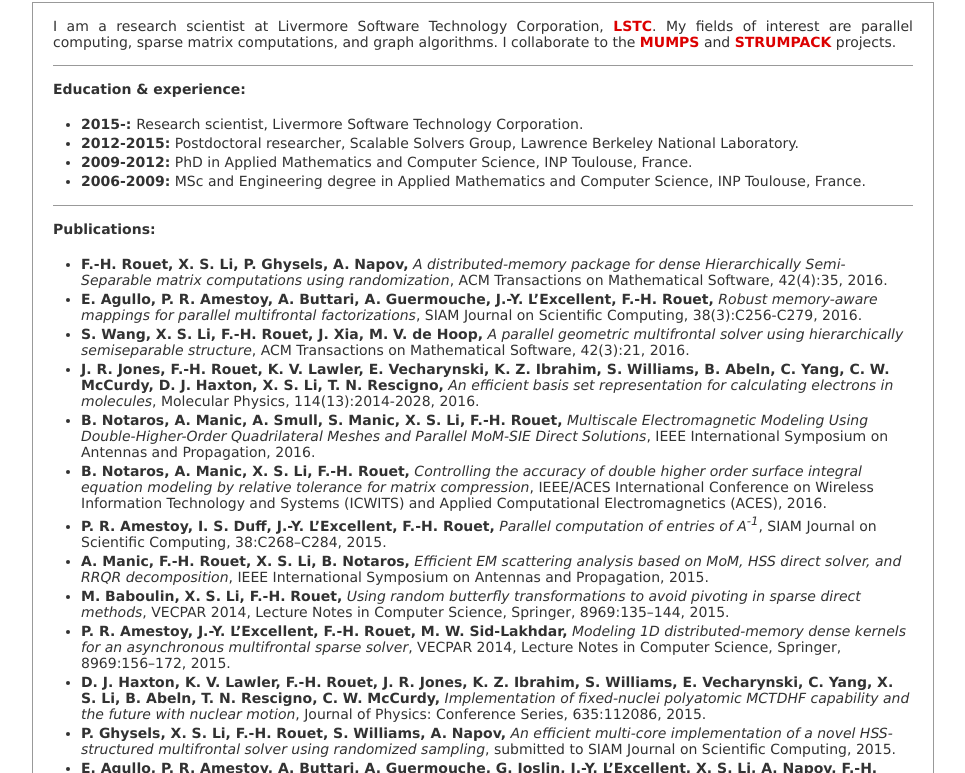
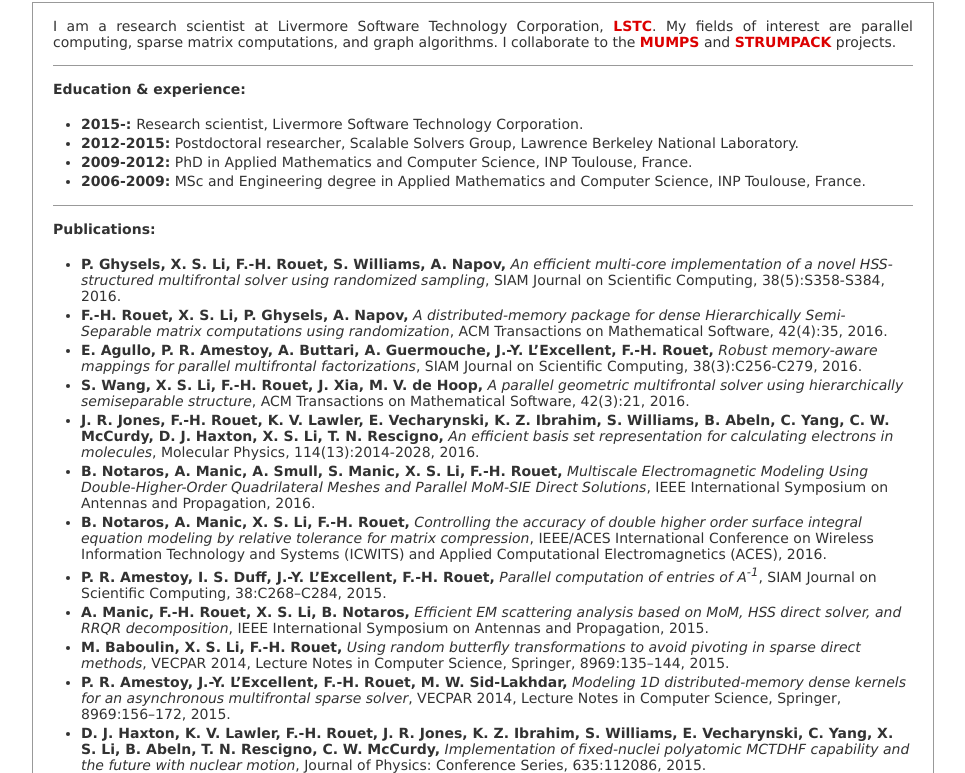
Before and after one commit to fhrouet/fhrouet.github.io, a plain HTML site: page index.html in a window 1280 px wide. Shown: the part 163-936 px from the top of the page, without its empty margins (157-1122 px from the left). Drawn offline with Linux system fonts and the light colour scheme.

Commit message:
SISC CSE15 paper.

```diff
--- a/index.html
+++ b/index.html
@@ -43,18 +43,18 @@
       <div id="publis">
         <strong>Publications:</strong><br/><br/>
         <ul>
+          <li><strong>P. Ghysels, X. S. Li, F.-H. Rouet, S. Williams, A. Napov,</strong> <i>An efficient multi-core implementation of a novel HSS-structured multifrontal solver using randomized sampling</i>, SIAM Journal on Scientific Computing, 38(5):S358-S384, 2016.</li>
           <li><strong>F.-H. Rouet, X. S. Li, P. Ghysels, A. Napov,</strong> <i>A distributed-memory package for dense Hierarchically Semi-Separable matrix computations using randomization</i>, ACM Transactions on Mathematical Software, 42(4):35, 2016.</li>
           <li><strong>E. Agullo, P. R. Amestoy, A. Buttari, A. Guermouche, J.-Y. L’Excellent, F.-H. Rouet,</strong> <i>Robust memory-aware mappings for parallel multifrontal factorizations</i>, SIAM Journal on Scientific Computing, 38(3):C256-C279, 2016.</li>
           <li><strong>S. Wang, X. S. Li, F.-H. Rouet, J. Xia, M. V. de Hoop,</strong> <i>A parallel geometric multifrontal solver using hierarchically semiseparable structure</i>, ACM Transactions on Mathematical Software, 42(3):21, 2016.</li>
           <li><strong>J. R. Jones, F.-H. Rouet, K. V. Lawler, E. Vecharynski, K. Z. Ibrahim, S. Williams, B. Abeln, C. Yang, C. W. McCurdy, D. J. Haxton, X. S. Li, T. N. Rescigno,</strong> <i>An efficient basis set representation for calculating electrons in molecules</i>, Molecular Physics, 114(13):2014-2028, 2016.</li>
           <li><strong>B. Notaros, A. Manic, A. Smull, S. Manic, X. S. Li, F.-H. Rouet,</strong> <i>Multiscale Electromagnetic Modeling Using Double-Higher-Order Quadrilateral Meshes and Parallel MoM-SIE Direct Solutions</i>, IEEE International Symposium on Antennas and Propagation, 2016.</li>
-	  <li><strong>B. Notaros, A. Manic, X. S. Li, F.-H. Rouet,</strong> <i>Controlling the accuracy of double higher order surface integral equation modeling by relative tolerance for matrix compression</i>, IEEE/ACES International Conference on Wireless Information Technology and Systems (ICWITS) and Applied Computational Electromagnetics (ACES), 2016.</li>
+          <li><strong>B. Notaros, A. Manic, X. S. Li, F.-H. Rouet,</strong> <i>Controlling the accuracy of double higher order surface integral equation modeling by relative tolerance for matrix compression</i>, IEEE/ACES International Conference on Wireless Information Technology and Systems (ICWITS) and Applied Computational Electromagnetics (ACES), 2016.</li>
           <li><strong>P. R. Amestoy, I. S. Duff, J.-Y. L’Excellent, F.-H. Rouet,</strong> <i>Parallel computation of entries of A<sup>-1</sup></i>, SIAM Journal on Scientific Computing, 38:C268–C284, 2015.</li>
           <li><strong>A. Manic, F.-H. Rouet, X. S. Li, B. Notaros,</strong> <i>Efficient EM scattering analysis based on MoM, HSS direct solver, and RRQR decomposition</i>, IEEE International Symposium on Antennas and Propagation, 2015.</li>
           <li><strong>M. Baboulin, X. S. Li, F.-H. Rouet,</strong> <i>Using random butterfly transformations to avoid pivoting in sparse direct methods</i>, VECPAR 2014, Lecture Notes in Computer Science, Springer, 8969:135–144, 2015.</li>
           <li><strong>P. R. Amestoy, J.-Y. L’Excellent, F.-H. Rouet, M. W. Sid-Lakhdar,</strong> <i>Modeling 1D distributed-memory dense kernels for an asynchronous multifrontal sparse solver</i>, VECPAR 2014, Lecture Notes in Computer Science, Springer, 8969:156–172, 2015.</li>
           <li><strong>D. J. Haxton, K. V. Lawler, F.-H. Rouet, J. R. Jones, K. Z. Ibrahim, S. Williams, E. Vecharynski, C. Yang, X. S. Li, B. Abeln, T. N. Rescigno, C. W. McCurdy,</strong> <i>Implementation of fixed-nuclei polyatomic MCTDHF capability and the future with nuclear motion</i>, Journal of Physics: Conference Series, 635:112086, 2015.</li>
-          <li><strong>P. Ghysels, X. S. Li, F.-H. Rouet, S. Williams, A. Napov,</strong> <i>An efficient multi-core implementation of a novel HSS-structured multifrontal solver using randomized sampling</i>, submitted to SIAM Journal on Scientific Computing, 2015.</li>
           <li><strong>E. Agullo, P. R. Amestoy, A. Buttari, A. Guermouche, G. Joslin, J.-Y. L’Excellent, X. S. Li, A. Napov, F.-H. Rouet, M. Sid-Lakhdar, S. Wang, C. Weisbecker, I. Yamazaki,</strong> <i>Recent advances in sparse direct solvers</i>, 22nd Conference on Structural Mechanics in Reactor Technology, 2013.</li>
           <li><strong>L. Bouchet, P. R. Amestoy, A. Buttari, F.-H. Rouet, M. Chauvin,</strong> <i>INTEGRAL/SPI data segmentation to retrieve sources intensity variations</i>, Astronomy &amp; Astrophysics, 555:A52, 2013.</li>
           <li><strong>I. Yamazaki, X. S. Li, F.-H. Rouet, B. Uçar,</strong> <i>On partitioning and reordering problems in a hierarchically parallel hybrid linear solver</i>, PDSEC Workshop of the IEEE International Parallel and Distributed Processing Symposium, 2013.</li>
```
Also changed, not shown: 2 other files.
